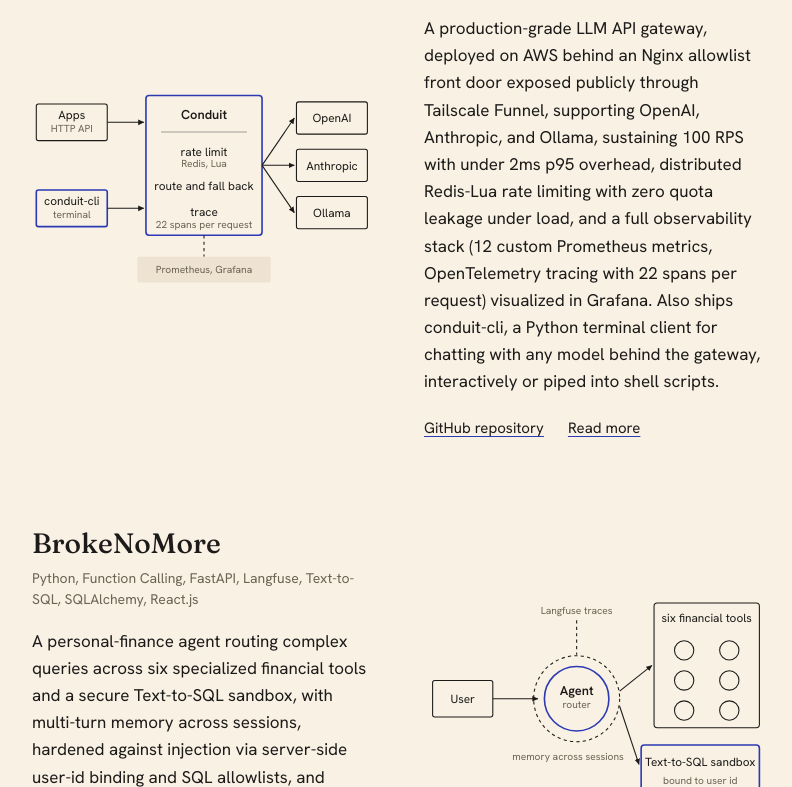
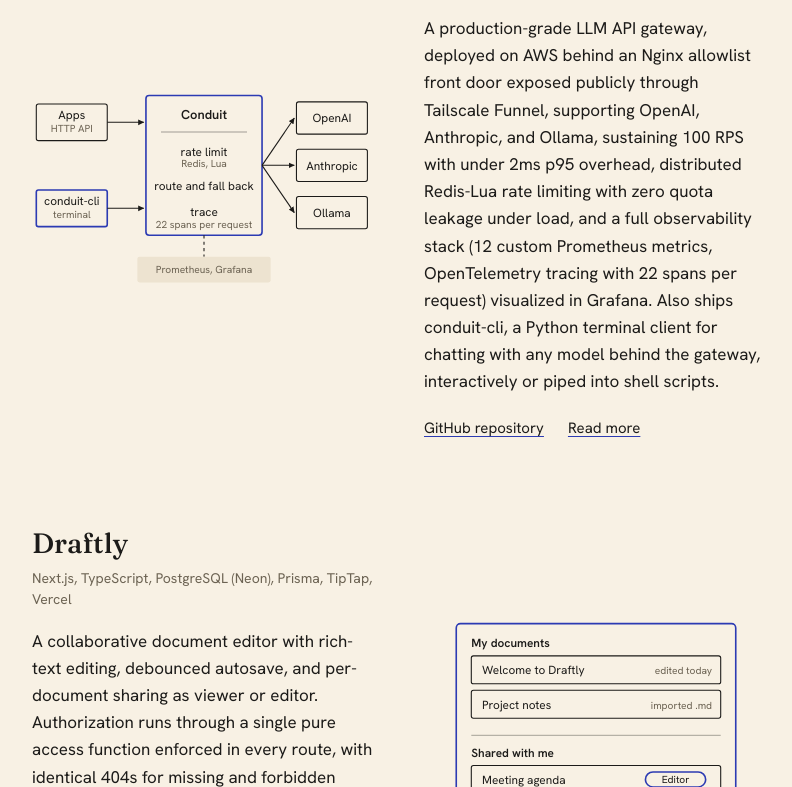
Before and after one commit to Spongy01/Spongy01.github.io, an Astro site: page / in a window 1280 px wide. Shown: the part 2013-2800 px from the top of the page, without its empty margins (224-1016 px from the left). Built offline with nearby package versions, Linux system fonts and the light colour scheme; Astro itself is replaced by a stand-in of ours.

Commit message:
Add Draftly to projects, below Conduit

```diff
--- a/src/data/projects.ts
+++ b/src/data/projects.ts
@@ -7,6 +7,7 @@ export interface Project {
 
 export const projects: Project[] = [
   { slug: 'conduit', name: 'Conduit', repo: 'https://github.com/Spongy01/Conduit' },
+  { slug: 'draftly', name: 'Draftly', repo: 'https://github.com/Spongy01/Draftly' },
   { slug: 'brokenomore', name: 'BrokeNoMore', repo: 'https://github.com/Spongy01/BrokeNoMore' },
   { slug: 'cardiology-qa', name: 'Cardiology LLM Fine-Tuning', repo: 'https://github.com/Spongy01/Cardiology-QA' },
   { slug: 'pdf-to-latex', name: 'PDF to LaTeX', repo: 'https://github.com/Spongy01/pdf-2-latex' },
--- a/src/pages/index.astro
+++ b/src/pages/index.astro
@@ -151,6 +151,43 @@ import Base from '../layouts/Base.astro';
             <p class="project__links">
               <a href="https://github.com/Spongy01/Conduit">GitHub repository</a>
               <a href="projects/conduit.html">Read more</a>
+            </p>
+          </div>
+        </article>
+
+        <!-- Draftly -->
+        <article class="project reveal" aria-labelledby="project-draftly">
+          <div class="project__visual">
+            <svg class="diagram" viewBox="0 0 320 224" role="img" aria-labelledby="draftly-diagram-title">
+              <title id="draftly-diagram-title">A dashboard with My documents and Shared with me lists; shared documents carry Editor or Viewer role badges.</title>
+              <rect class="stroke--accent" x="30" y="8" width="260" height="208" rx="4"/>
+              <text class="label--strong" x="44" y="30">My documents</text>
+              <rect class="stroke" x="44" y="38" width="232" height="26" rx="2"/>
+              <text class="label" x="54" y="55">Welcome to Draftly</text>
+              <text class="label--muted" x="268" y="55" text-anchor="end">edited today</text>
+              <rect class="stroke" x="44" y="70" width="232" height="26" rx="2"/>
+              <text class="label" x="54" y="87">Project notes</text>
+              <text class="label--muted" x="268" y="87" text-anchor="end">imported .md</text>
+              <line class="stroke" x1="44" y1="112" x2="276" y2="112" opacity="0.3"/>
+              <text class="label--strong" x="44" y="132">Shared with me</text>
+              <rect class="stroke" x="44" y="140" width="232" height="26" rx="2"/>
+              <text class="label" x="54" y="157">Meeting agenda</text>
+              <rect class="stroke--accent" x="206" y="146" width="56" height="14" rx="7"/>
+              <text class="label" x="234" y="156" text-anchor="middle" font-size="9.5">Editor</text>
+              <rect class="stroke" x="44" y="172" width="232" height="26" rx="2"/>
+              <text class="label" x="54" y="189">Q4 plan</text>
+              <rect class="stroke" x="206" y="178" width="56" height="14" rx="7"/>
+              <text class="label--muted" x="234" y="188" text-anchor="middle" font-size="9.5">Viewer</text>
+            </svg>
+          </div>
+          <div class="project__text">
+            <h3 class="project__title" id="project-draftly">Draftly</h3>
+            <p class="project__stack">Next.js, TypeScript, PostgreSQL (Neon), Prisma, TipTap, Vercel</p>
+            <p class="project__desc">A collaborative document editor with rich-text editing, debounced autosave, and per-document sharing as viewer or editor. Authorization runs through a single pure access function enforced in every route, with identical 404s for missing and forbidden documents so IDs can't be probed, and all saved HTML passes through an allowlist sanitizer. Supports importing .txt, .md, and .docx files as new documents.</p>
+            <p class="project__links">
+              <a href="https://github.com/Spongy01/Draftly">GitHub repository</a>
+              <a href="https://draftly-eight-livid.vercel.app/login">Live demo</a>
+              <a href="projects/draftly.html">Read more</a>
             </p>
           </div>
         </article>
```
